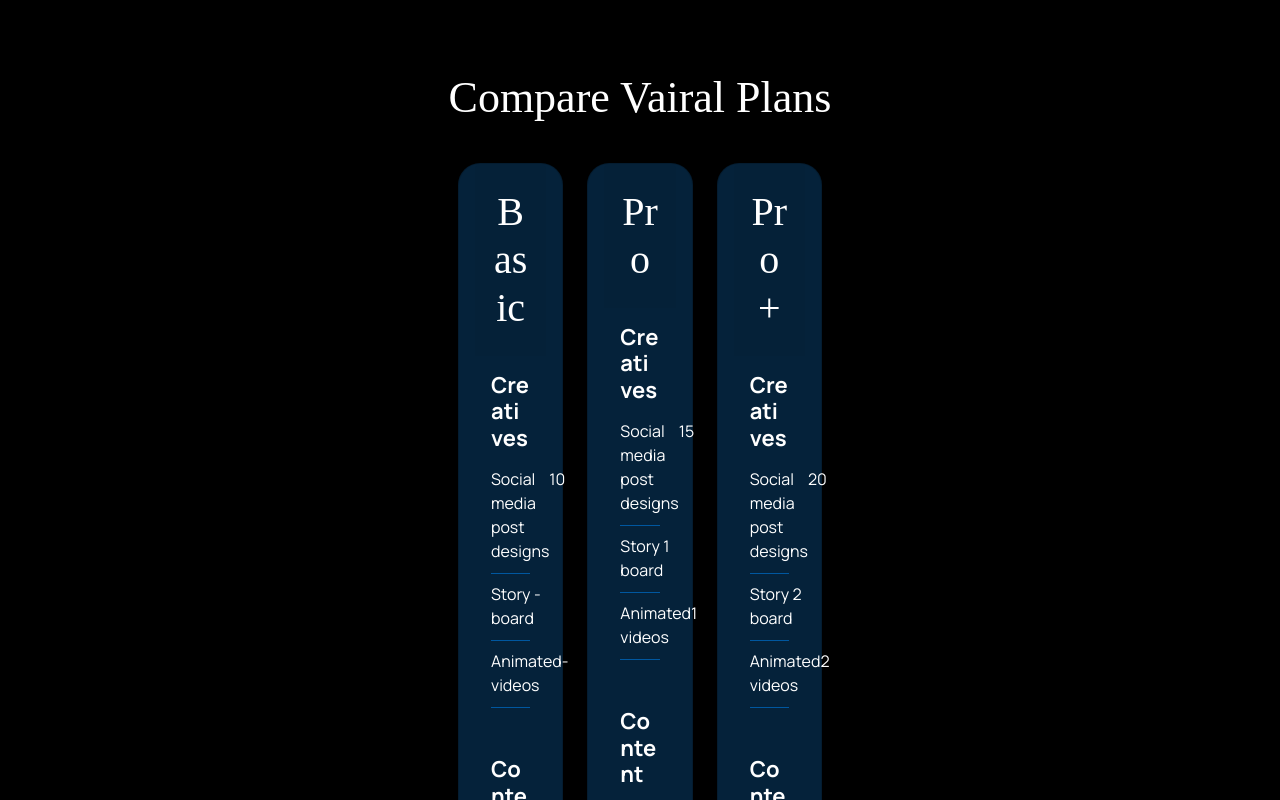
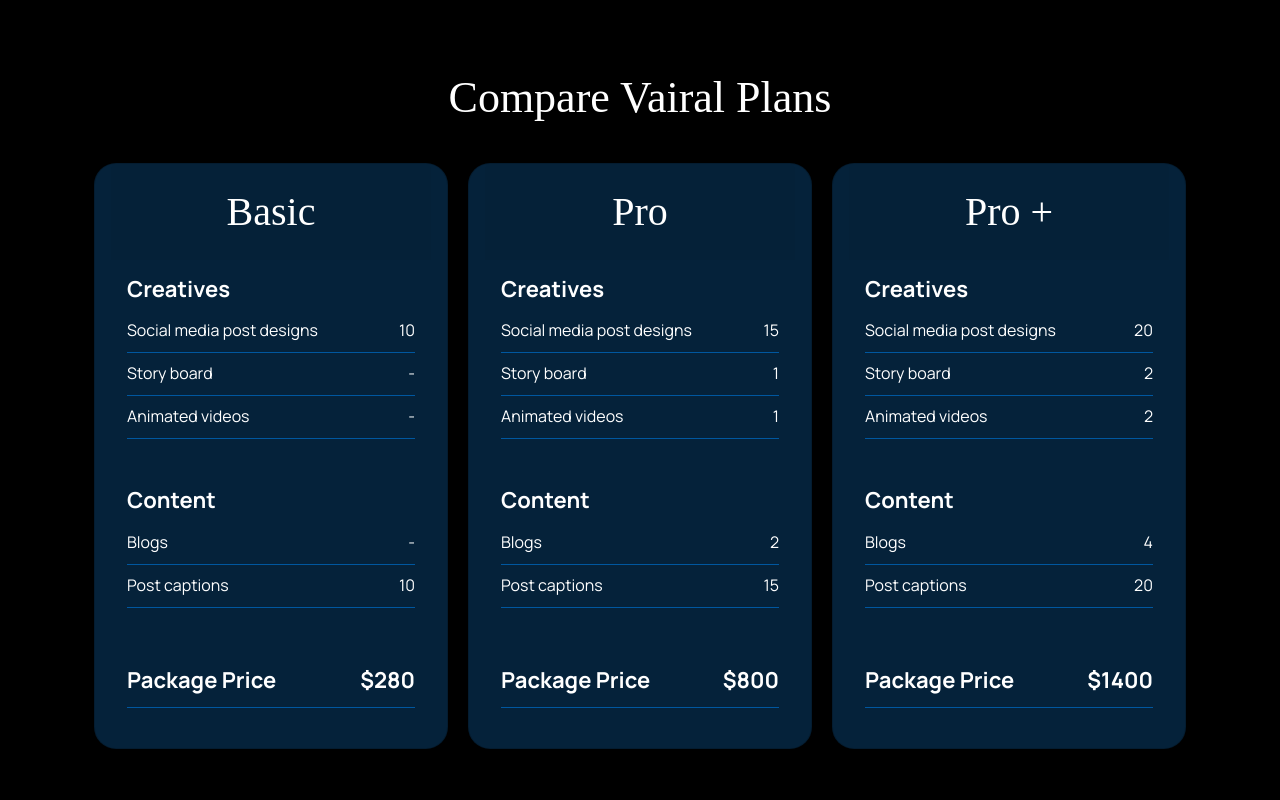
Before and after one commit to asankasandz/viralVue, a Vue app: page / in a window 1280 px wide. Shown: the part 2280-3080 px from the top of the page. Built offline with nearby package versions, Linux system fonts and the light colour scheme; a web font is replaced by a local one.

Commit message:
UI Improvement in add Subcription plan to slider option

```diff
--- a/src/views/HomeView.vue
+++ b/src/views/HomeView.vue
@@ -261,10 +261,11 @@
 
       <section class="subscriptions" id="subscriptions_sec">
         <div class="container">
-          <h3 class="subscriptionsTitle text-center text-white ">
+          <h3 class="subscriptionsTitle text-center text-white">
             Compare Vairal Plans
           </h3>
-          <!-- <div class="plans-slider">
+          <!--
+            <div class="plans-slider">
             <div class="carousel-item">
               <div class="plans">
                 <div class="row row-cols-1 row-cols-md-2 row-cols-lg-3 g-4 d-flex justify-content-center">
@@ -326,11 +327,20 @@
             </div>
           </div> -->
           <div class="plans-slider">
-            <div class="carousel-item">
+            <!-- <div class="carousel-item">
               <div class="plans">
-                <div class="row row-cols-1 row-cols-md-2 row-cols-lg-3 g-4 d-flex justify-content-center">
+                <div
+                  class="row row-cols-1 row-cols-md-2 row-cols-lg-3 g-4 d-flex justify-content-center"
+                >
+                </div>
+              </div>
+            </div> -->
             <!-- Add the v-for loop to generate the plan cards -->
-                  <div v-for="(plan, index) in pricingData" :key="index" class="col">
+            <div
+                    v-for="(plan, index) in pricingData"
+                    :key="index"
+                    class="col"
+                    >
                     <div class="cardWrap px-3 card mb-4 box-shadow h-100">
                       <div class="card-header pb-2 pt-4">
                         <h1 class="my-0 text-center pb-3">{{ plan.title }}</h1>
@@ -342,8 +352,14 @@
                             {{ plan.creativeHeader }}
                           </h6>
                           <ul class="list-unstyled mt-1 mb-4">
-                            <li class="list-item pt-2" v-for="(creativeItem, i) in plan.creativeItem" :key="i">
-                              <div class="list-wrapper d-flex justify-content-between">
+                            <li
+                              class="list-item pt-2"
+                              v-for="(creativeItem, i) in plan.creativeItem"
+                              :key="i"
+                            >
+                              <div
+                                class="list-wrapper d-flex justify-content-between"
+                              >
                                 <div class="list-name">
                                   {{ creativeItem.name }}
                                 </div>
@@ -354,12 +370,20 @@
                             </li>
                           </ul>
 
-                          <h6 class="card-title pricing-card-title pt-4 fw-bold">
+                          <h6
+                            class="card-title pricing-card-title pt-4 fw-bold"
+                          >
                             {{ plan.contentHeader }}
                           </h6>
-                          <ul class="list-unstyled mt-1 mb-4 ">
-                            <li class="list-item pt-2" v-for="(contentItem, i) in plan.contentItem" :key="i">
-                              <div class="list-wrapper d-flex justify-content-between">
+                          <ul class="list-unstyled mt-1 mb-4">
+                            <li
+                              class="list-item pt-2"
+                              v-for="(contentItem, i) in plan.contentItem"
+                              :key="i"
+                            >
+                              <div
+                                class="list-wrapper d-flex justify-content-between"
+                              >
                                 <div class="list-name">
                                   {{ contentItem.name }}
                                 </div>
@@ -370,9 +394,17 @@
                             </li>
                           </ul>
 
-                          <ul class="list-unstyled mt-1 mb-4 ">
-                            <li class="list-item pt-2" v-for="(packagePriceItem, i) in plan.packagePriceItem" :key="i">
-                              <div class="list-wrapper d-flex justify-content-between pt-4">
+                          <ul class="list-unstyled mt-1 mb-4">
+                            <li
+                              class="list-item pt-2"
+                              v-for="(
+                                packagePriceItem, i
+                              ) in plan.packagePriceItem"
+                              :key="i"
+                            >
+                              <div
+                                class="list-wrapper d-flex justify-content-between pt-4"
+                              >
                                 <div class="list-name package-price fw-bold">
                                   {{ packagePriceItem.name }}
                                 </div>
@@ -387,10 +419,6 @@
                     </div>
                   </div>
           </div>
-              </div>
-            </div>
-          </div>
-
         </div>
       </section>
 
@@ -744,8 +772,9 @@
     $(".plans-slider").slick({
       slidesToShow: 3, // Show three cards on desktop
       slidesToScroll: 1,
-      autoplay: true,
+      autoplay: false,
       autoplaySpeed: 2000,
+      loop: false,
       dots: true,
       arrows: true,
       // prevArrow: '<button type="button" class="slick-prev">Previous</button>',
@@ -755,13 +784,13 @@
           breakpoint: 768,
           settings: {
             slidesToShow: 1,
-            arrows: false,
+            arrows: true,
           },
         },
         {
           breakpoint: 992,
           settings: {
-            slidesToShow: 1,
+            slidesToShow: 2,
           },
         },
       ],
@@ -983,14 +1012,34 @@
     @media only screen and (max-width: 768px) {
       font-size: 26px;
     }
-
   }
 
-  .plans {
+  .plans-slider {
+
+    .slick-slide{
+      &:last-child{
+        .cardWrap{
+          margin-right: 0;
+        }
+      }
+      &:first-child{
+        .cardWrap{
+          margin-left: 0;
+        }
+      }
+    }
     .cardWrap {
       border-radius: 22px;
-      background-color: #05223A;
+      background-color: #05223a;
       color: #fff;
+      margin-right: 10px;
+      margin-left: 10px;
+
+      @media only screen and (max-width: 768px ){
+        margin-right: 0;
+      margin-left: 0;
+      }
+
       .card-header {
         border-bottom: unset;
         h1 {
@@ -1001,7 +1050,7 @@
         font-size: 22px;
       }
       .list-item {
-        border-bottom: 1px solid #00579F;
+        border-bottom: 1px solid #00579f;
         padding-bottom: 10px;
         .list-name {
           &.package-price {
```
Lines whose indentation alone changed are shown as unchanged.
